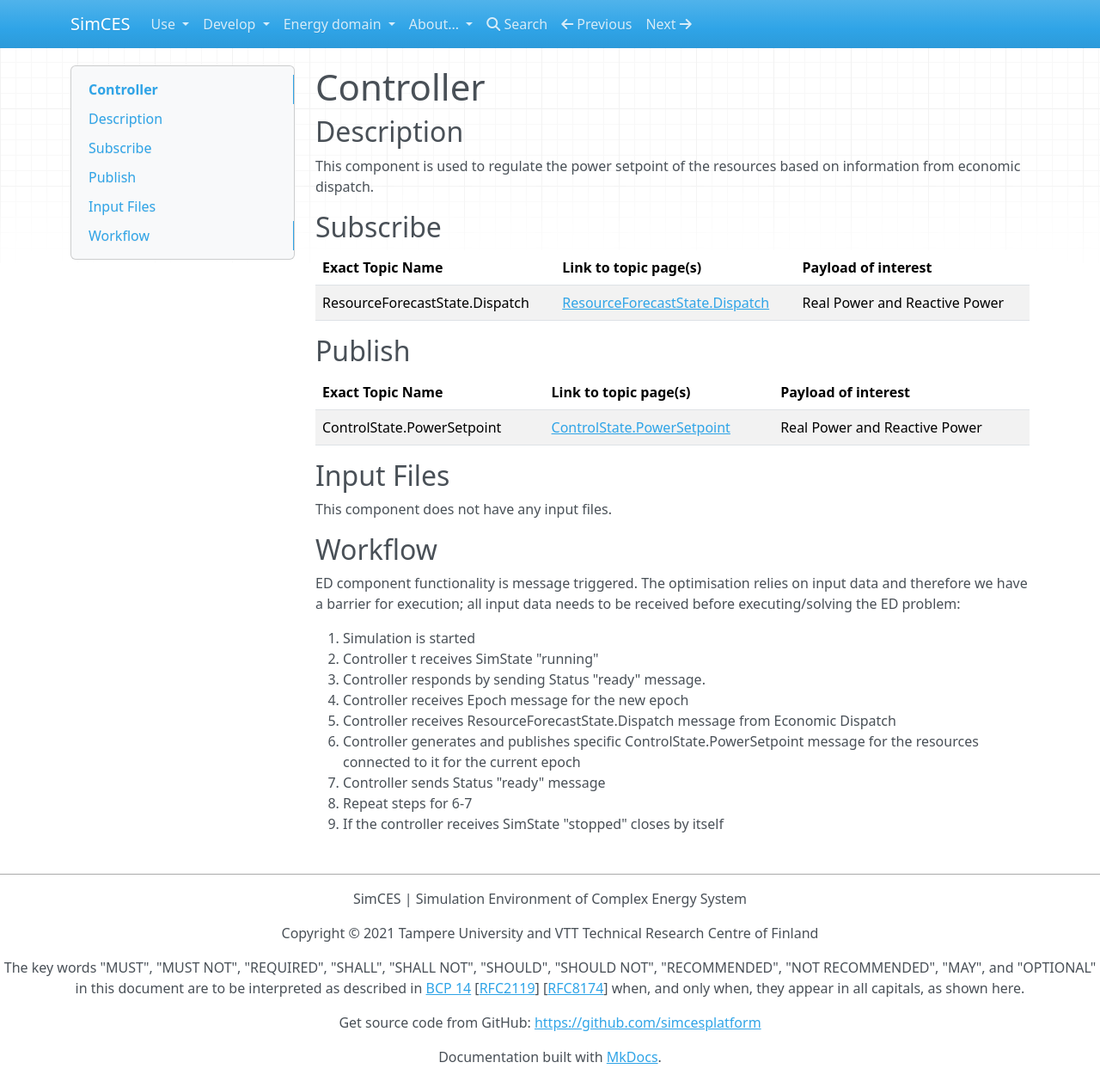
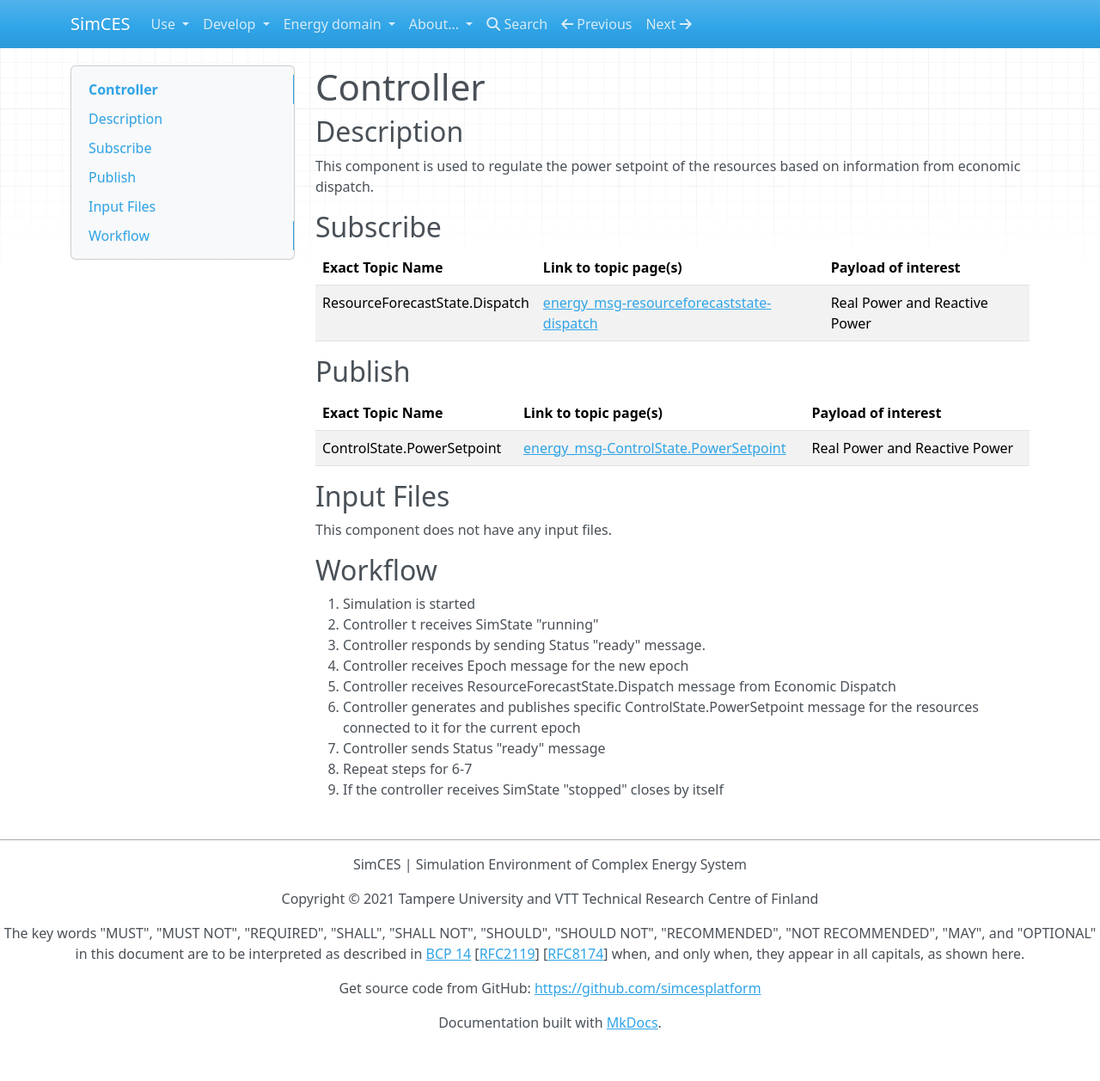
Before and after one commit to simcesplatform/simcesplatform.github.io, an MkDocs documentation site: the page built from markdown/energy_controller.md, in a window 1280 px wide and 1257 px high. Shown: the whole window at 86% size. Built offline with MkDocs 1.6.1, drawn with Linux system fonts in a browser that asks for light colours; nearby versions of some CDN libraries; library files that are not in the unit come from our copies.

Commit message:
controller markdown file edited

```diff
--- a/markdown/energy_controller.md
+++ b/markdown/energy_controller.md
@@ -7,20 +7,17 @@
 ## Subscribe
 | Exact Topic Name | Link to topic page(s) | Payload of interest|
 | --- | --- | --- |
-|ResourceForecastState.Dispatch| [ResourceForecastState.Dispatch](energy_msg-resourceforecaststate-dispatch.md)| Real Power and Reactive Power |
+|ResourceForecastState.Dispatch| [energy_msg-resourceforecaststate-dispatch](energy_msg-resourceforecaststate-dispatch)| Real Power and Reactive Power |
 
 ## Publish
 | Exact Topic Name | Link to topic page(s) | Payload of interest|
 | --- | --- | --- |
-|ControlState.PowerSetpoint| [ControlState.PowerSetpoint](energy_msg-controlstate-powersetpoint.md)| Real Power and Reactive Power |
+|ControlState.PowerSetpoint| [energy_msg-ControlState.PowerSetpoint](energy_msg-ControlState.PowerSetpoint)| Real Power and Reactive Power |
 
 ## Input Files
 This component does not have any input files.
 
 ## Workflow
-
-ED component functionality is message triggered. The optimisation relies on input data and therefore we have a barrier for execution; all input data needs to be received before executing/solving the ED problem:
-
 1. Simulation is started
 2. Controller t receives SimState "running"
 3. Controller responds by sending Status "ready" message.
```
